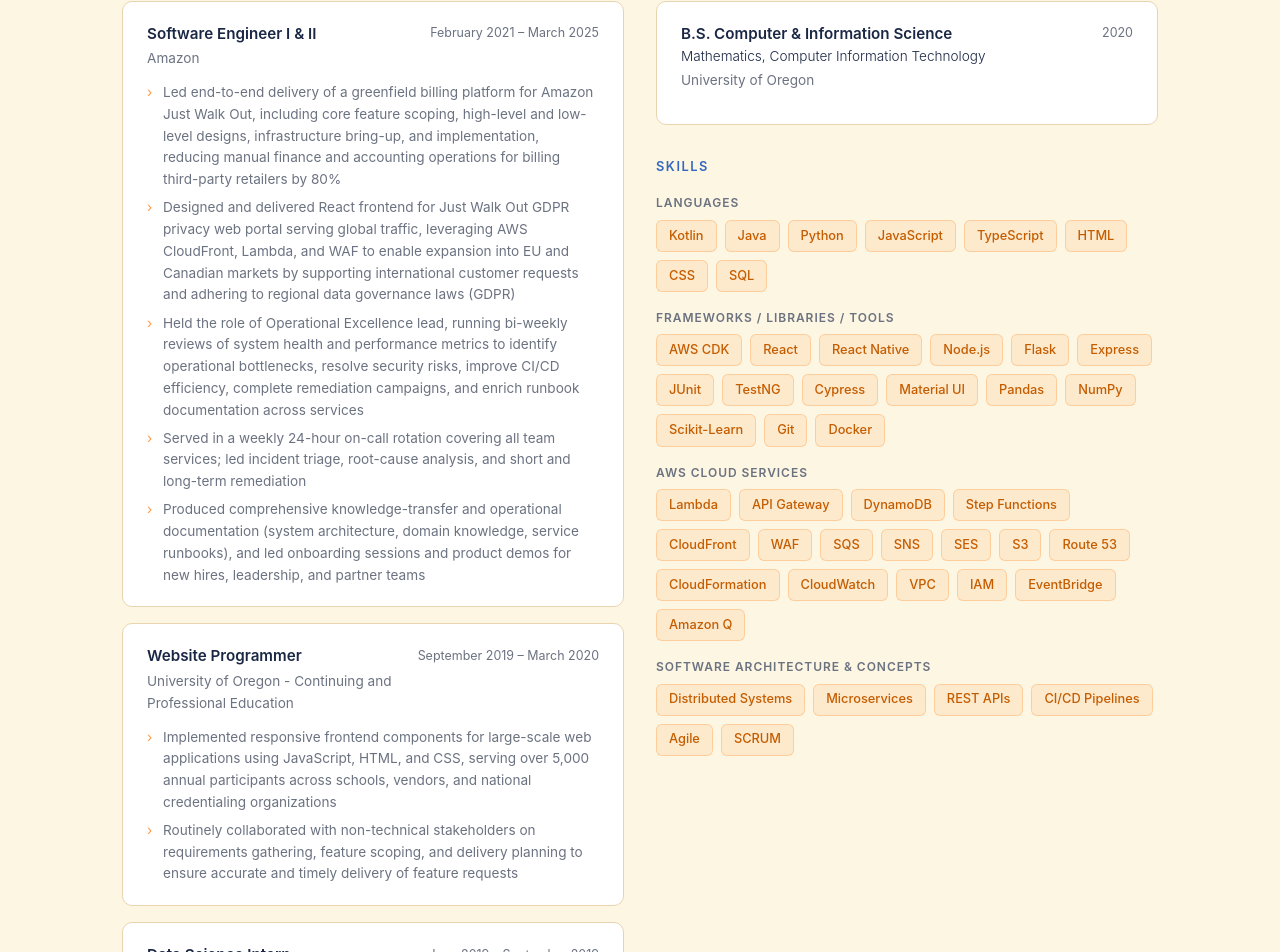
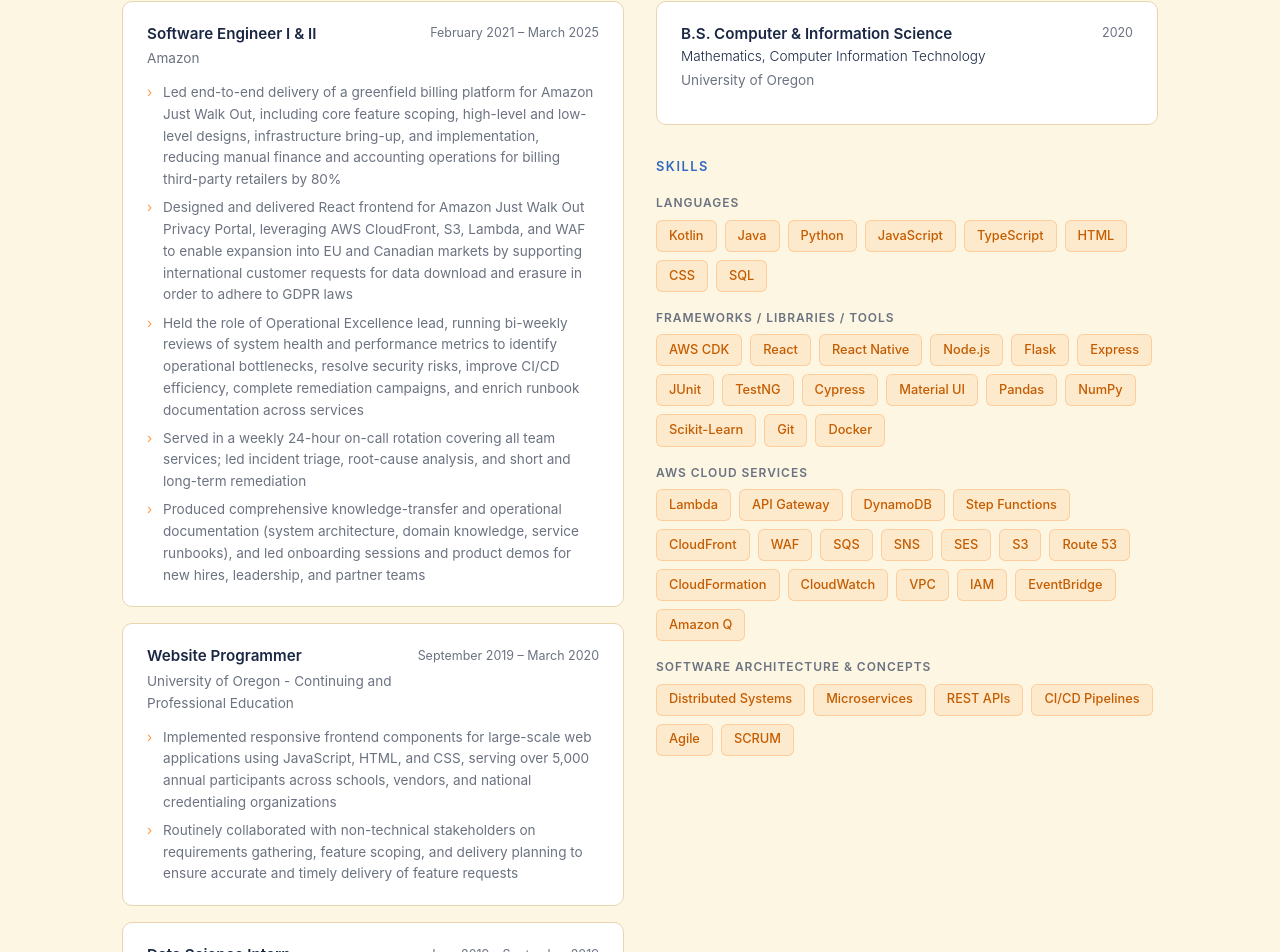
Before and after one commit to alejandrodepaz/personal-website, a React (Vite) app in the folder personal-website/: page / in a window 1280 px wide. Shown: the part 1037-1989 px from the top of the page. Built offline with nearby package versions, Linux system fonts and the light colour scheme.

Commit message:
Update verbiage

```diff
--- a/personal-website/src/data.ts
+++ b/personal-website/src/data.ts
@@ -75,7 +75,7 @@
     period: 'February 2021 – March 2025',
     bullets: [
       'Led end-to-end delivery of a greenfield billing platform for Amazon Just Walk Out, including core feature scoping, high-level and low-level designs, infrastructure bring-up, and implementation, reducing manual finance and accounting operations for billing third-party retailers by 80%',
-      'Designed and delivered React frontend for Just Walk Out GDPR privacy web portal serving global traffic, leveraging AWS CloudFront, Lambda, and WAF to enable expansion into EU and Canadian markets by supporting international customer requests and adhering to regional data governance laws (GDPR)',
+      'Designed and delivered React frontend for Amazon Just Walk Out Privacy Portal, leveraging AWS CloudFront, S3, Lambda, and WAF to enable expansion into EU and Canadian markets by supporting international customer requests for data download and erasure in order to adhere to GDPR laws',
       'Held the role of Operational Excellence lead, running bi-weekly reviews of system health and performance metrics to identify operational bottlenecks, resolve security risks, improve CI/CD efficiency, complete remediation campaigns, and enrich runbook documentation across services',
       'Served in a weekly 24-hour on-call rotation covering all team services; led incident triage, root-cause analysis, and short and long-term remediation',
       'Produced comprehensive knowledge-transfer and operational documentation (system architecture, domain knowledge, service runbooks), and led onboarding sessions and product demos for new hires, leadership, and partner teams'
```
Also changed, not shown: 1 other file (tests, documents, lock files or other folders).
